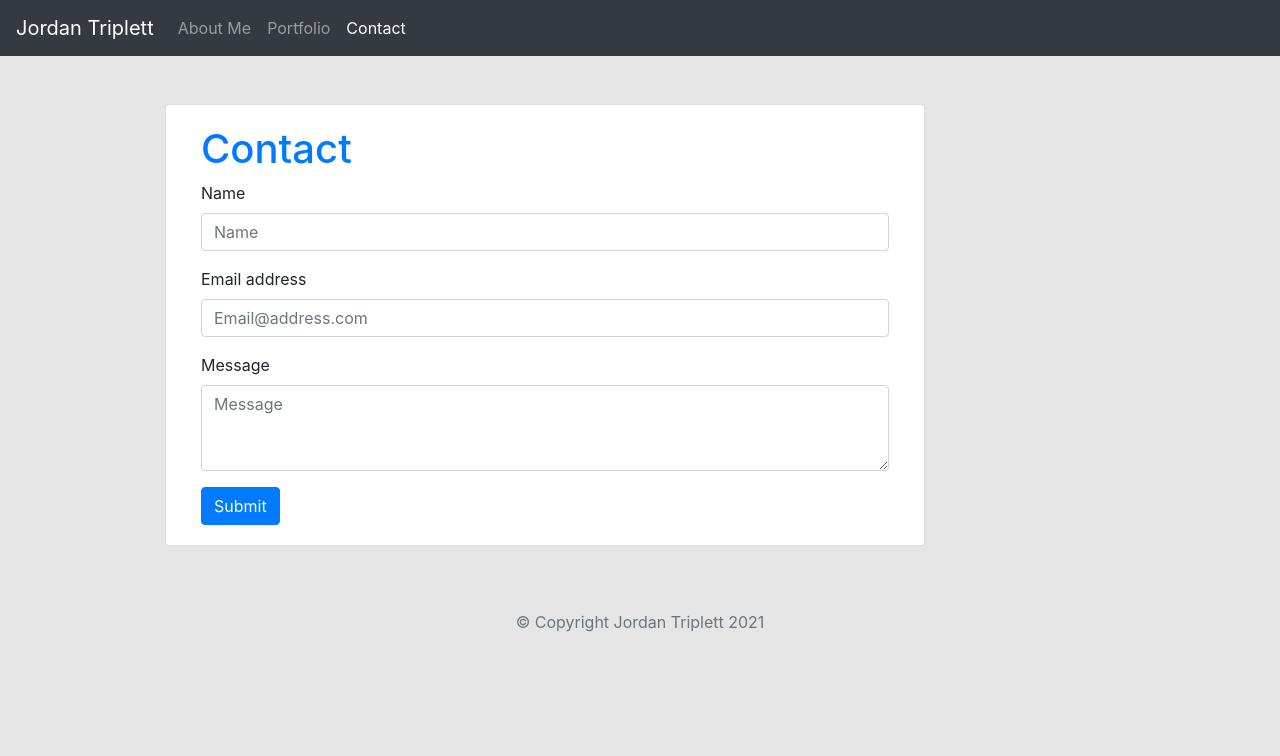
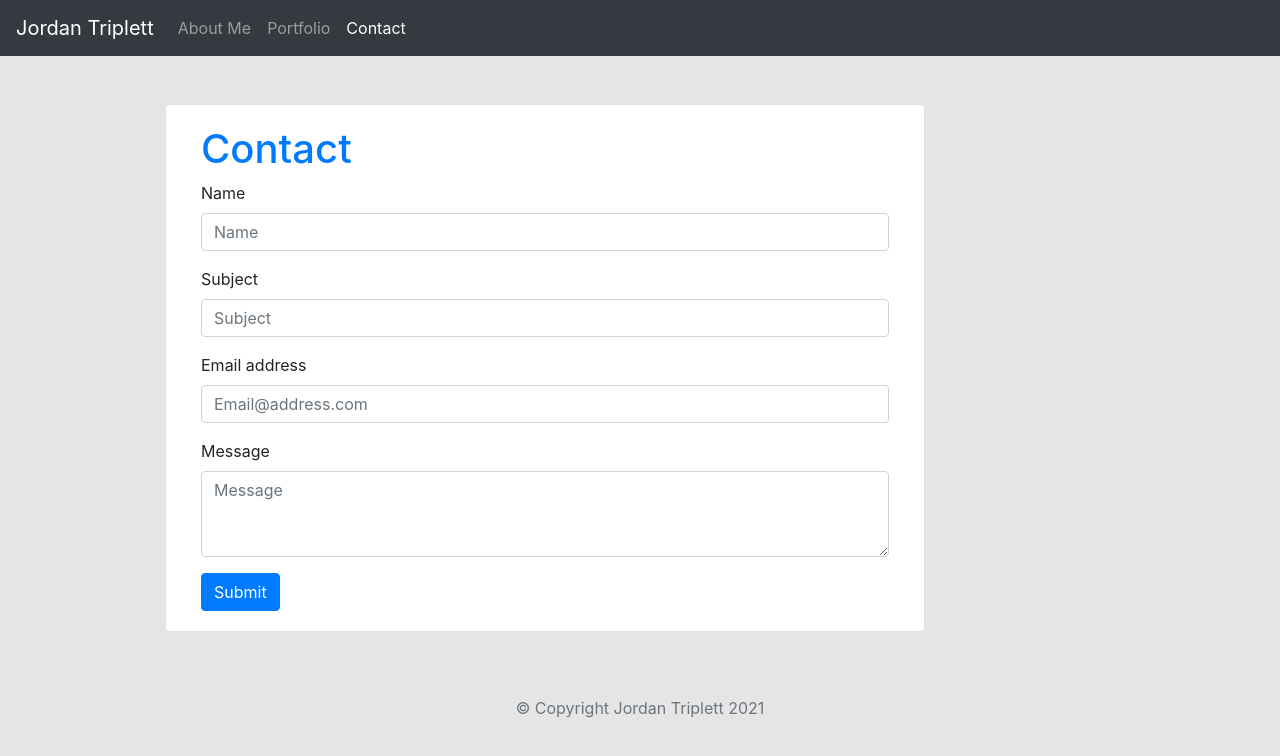
Before and after one commit to JordanT111596/JordanT111596.github.io, a React (Create React App) app: page /contact in a window 1280 px wide. Shown: the top 756 px of the page. Built offline with nearby package versions, Linux system fonts and the light colour scheme.

Commit message:
Added subject line to the contact page

```diff
--- a/src/pages/Contact.js
+++ b/src/pages/Contact.js
@@ -4,6 +4,7 @@ function Contact() {
 
     //Using hooks for all things submitted to the form
     const [name, setName] = useState("");
+    const [subject, setSubject] = useState("");
     const [email, setEmail] = useState("");
     const [message, setMessage] = useState("");
 
@@ -14,9 +15,11 @@ function Contact() {
 
         //Creates a link that takes the form info from the state and prefills out an email message, waiting to be sent to me!
         var link = "mailto:JordanT111596@gmail.com"
-            + "?subject=" + encodeURIComponent("A new message from " + name + " using the React portfolio contact page!")
-            + "&body=" + encodeURIComponent(message + "\n\nPlease contact me back via email at " + email);
+            + "?subject=" + encodeURIComponent(subject)
+            + "&body=" + encodeURIComponent(message + "\n\nPlease contact me back via email at " + email + "\n\nThis message was sent from " + name + " using the React portfolio contact page!");
         window.location.href = link;
+
+        console.log(link);
     }
 
 
@@ -36,18 +39,24 @@ function Contact() {
                         <form onSubmit={handleFormSubmit}>
                             {/* A box to enter a name */}
                             <div className="form-group">
-                                <label htmlFor="exampleFormControlTextarea1">Name</label>
+                                <label htmlFor="Name">Name</label>
                                 <input className="form-control" id="name" value={name} onChange={e => setName(e.target.value)}
                                     placeholder="Name"></input>
                             </div>
+                            {/* A box to enter a subject */}
+                            <div className="form-group">
+                                <label htmlFor="Subject">Subject</label>
+                                <input className="form-control" id="Subject" value={subject} onChange={e => setSubject(e.target.value)}
+                                    placeholder="Subject"></input>
+                            </div>
                             {/* A box to enter an email address */}
                             <div className="form-group">
-                                <label htmlFor="exampleFormControlInput1">Email address</label>
+                                <label htmlFor="Email">Email address</label>
                                 <input type="email" className="form-control" id="email" placeholder="Email@address.com" value={email} onChange={e => setEmail(e.target.value)} />
                             </div>
                             {/* A box to enter a message */}
                             <div className="form-group">
-                                <label htmlFor="exampleFormControlTextarea1">Message</label>
+                                <label htmlFor="Message">Message</label>
                                 <textarea className="form-control" id="message" rows="3" value={message} onChange={e => setMessage(e.target.value)}
                                     placeholder="Message"></textarea>
                             </div>
```
